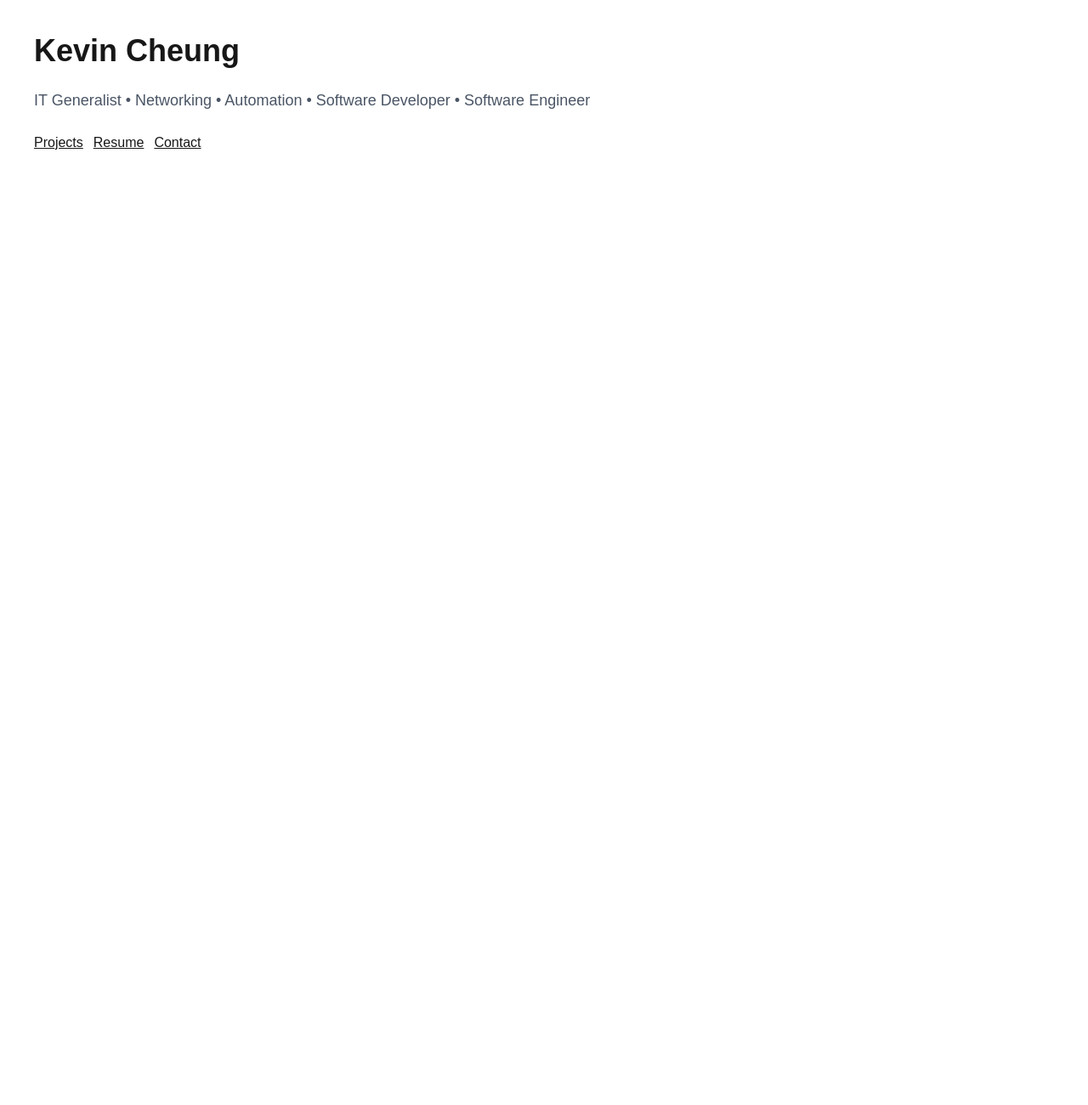
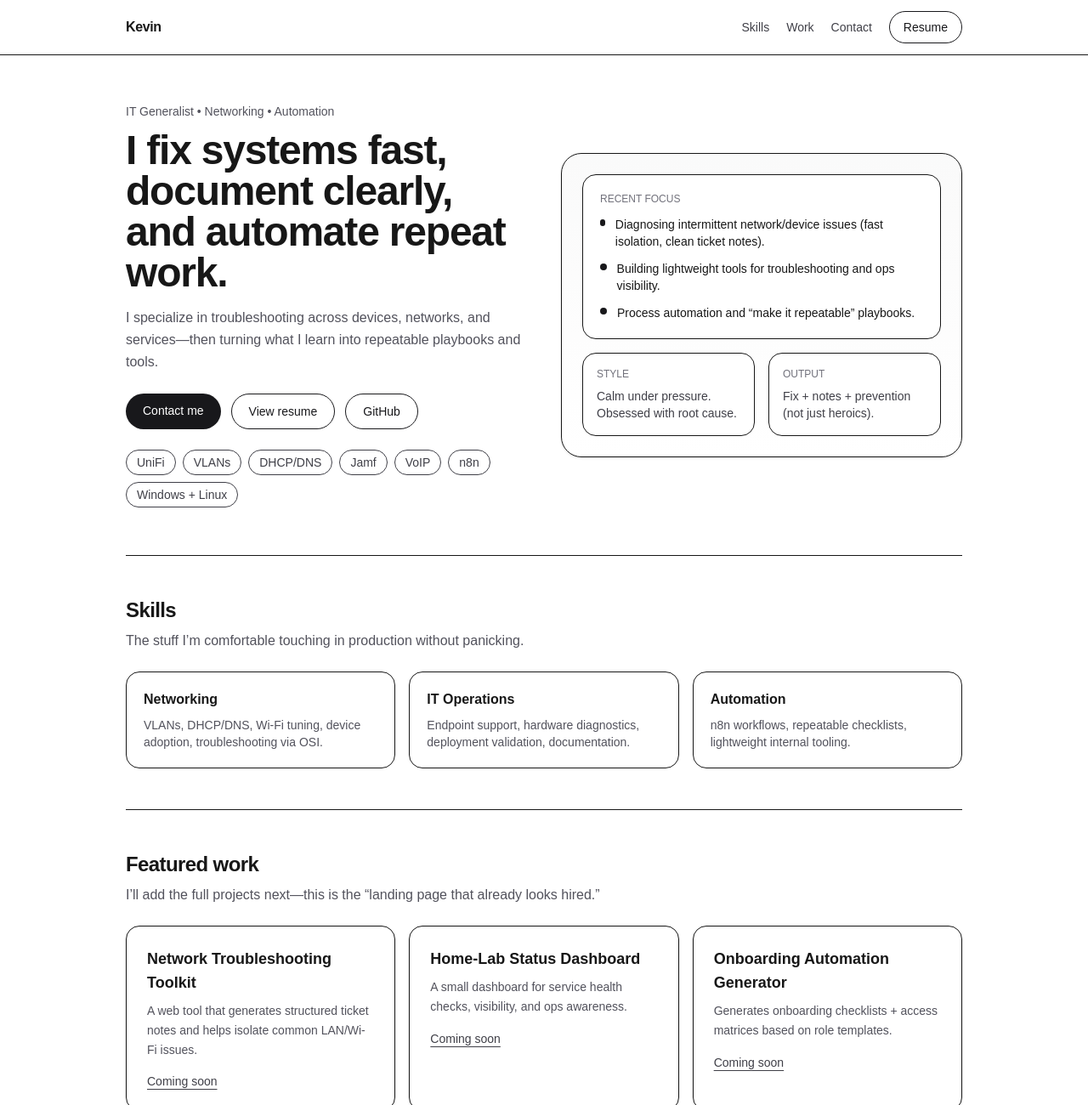
Before and after one commit to Kcheungz/portfolio, a Next.js app: page / in a window 1280 px wide. Shown: the top 1300 px of the page at 85% size. Before the commit the page ends 800 px from the top, so only its background shows below. Built offline with nearby package versions, Linux system fonts and the light colour scheme.

Commit message:
Add styled homepage + navbar

```diff
--- a/app/page.tsx
+++ b/app/page.tsx
@@ -1,20 +1,217 @@
-import Image from "next/image";
+import Navbar from "@/components/Navbar";
+
+function Chip({ children }: { children: React.ReactNode }) {
+  return (
+    <span className="rounded-full border bg-white px-3 py-1 text-sm text-zinc-700">
+      {children}
+    </span>
+  );
+}
+
+function Card({
+  title,
+  desc,
+}: {
+  title: string;
+  desc: string;
+}) {
+  return (
+    <div className="rounded-2xl border bg-white p-6 shadow-sm">
+      <h3 className="text-lg font-semibold">{title}</h3>
+      <p className="mt-2 text-sm leading-relaxed text-zinc-600">{desc}</p>
+      <div className="mt-4 text-sm text-zinc-700">
+        <span className="underline underline-offset-4">Coming soon</span>
+      </div>
+    </div>
+  );
+}
 
 export default function Home() {
   return (
-    <main className="min-h-screen p-10">
-      <div className="max-w-3xl space-y-6">
-        <h1 className="text-4xl font-bold">Kevin Cheung</h1>
-        <p className="text-lg text-gray-600">
-          IT Generalist • Networking • Automation • Software Developer • Software Engineer
-        </p>
+    <div>
+      <Navbar />
 
-        <div className="flex gap-3">
-          <a className="underline" href="/projects">Projects</a>
-          <a className="underline" href="/resume">Resume</a>
-          <a className="underline" href="/contact">Contact</a>
-        </div>
-      </div>
-    </main>
+      <main className="mx-auto max-w-5xl px-5">
+        {/* HERO */}
+        <section className="py-14">
+          <div className="grid gap-10 md:grid-cols-2 md:items-center">
+            <div>
+              <p className="text-sm text-zinc-600">
+                IT Generalist • Networking • Automation
+              </p>
+
+              <h1 className="mt-3 text-4xl font-bold tracking-tight md:text-5xl">
+                I fix systems fast, document clearly, and automate repeat work.
+              </h1>
+
+              <p className="mt-4 text-base leading-relaxed text-zinc-600">
+                I specialize in troubleshooting across devices, networks, and
+                services—then turning what I learn into repeatable playbooks and
+                tools.
+              </p>
+
+              <div className="mt-6 flex flex-wrap gap-3">
+                <a
+                  href="#contact"
+                  className="rounded-full bg-zinc-900 px-5 py-2.5 text-sm font-medium text-white hover:bg-zinc-800"
+                >
+                  Contact me
+                </a>
+                <a
+                  href="/resume"
+                  className="rounded-full border px-5 py-2.5 text-sm font-medium text-zinc-900 hover:bg-zinc-50"
+                >
+                  View resume
+                </a>
+                <a
+                  href="https://github.com/"
+                  className="rounded-full border px-5 py-2.5 text-sm font-medium text-zinc-900 hover:bg-zinc-50"
+                >
+                  GitHub
+                </a>
+              </div>
+
+              <div className="mt-6 flex flex-wrap gap-2">
+                <Chip>UniFi</Chip>
+                <Chip>VLANs</Chip>
+                <Chip>DHCP/DNS</Chip>
+                <Chip>Jamf</Chip>
+                <Chip>VoIP</Chip>
+                <Chip>n8n</Chip>
+                <Chip>Windows + Linux</Chip>
+              </div>
+            </div>
+
+            {/* “Visual” panel without needing images */}
+            <div className="rounded-3xl border bg-gradient-to-b from-zinc-50 to-white p-6 shadow-sm">
+              <div className="rounded-2xl border bg-white p-5">
+                <p className="text-xs font-medium text-zinc-500">
+                  RECENT FOCUS
+                </p>
+                <ul className="mt-3 space-y-3 text-sm">
+                  <li className="flex items-start gap-3">
+                    <span className="mt-1 inline-block h-2 w-2 rounded-full bg-zinc-900" />
+                    <span>
+                      Diagnosing intermittent network/device issues (fast isolation,
+                      clean ticket notes).
+                    </span>
+                  </li>
+                  <li className="flex items-start gap-3">
+                    <span className="mt-1 inline-block h-2 w-2 rounded-full bg-zinc-900" />
+                    <span>
+                      Building lightweight tools for troubleshooting and ops visibility.
+                    </span>
+                  </li>
+                  <li className="flex items-start gap-3">
+                    <span className="mt-1 inline-block h-2 w-2 rounded-full bg-zinc-900" />
+                    <span>
+                      Process automation and “make it repeatable” playbooks.
+                    </span>
+                  </li>
+                </ul>
+              </div>
+
+              <div className="mt-4 grid gap-4 sm:grid-cols-2">
+                <div className="rounded-2xl border bg-white p-4">
+                  <p className="text-xs font-medium text-zinc-500">STYLE</p>
+                  <p className="mt-2 text-sm text-zinc-700">
+                    Calm under pressure. Obsessed with root cause.
+                  </p>
+                </div>
+                <div className="rounded-2xl border bg-white p-4">
+                  <p className="text-xs font-medium text-zinc-500">OUTPUT</p>
+                  <p className="mt-2 text-sm text-zinc-700">
+                    Fix + notes + prevention (not just heroics).
+                  </p>
+                </div>
+              </div>
+            </div>
+          </div>
+        </section>
+
+        {/* SKILLS */}
+        <section id="skills" className="py-12 border-t">
+          <h2 className="text-2xl font-semibold tracking-tight">Skills</h2>
+          <p className="mt-2 text-zinc-600">
+            The stuff I’m comfortable touching in production without panicking.
+          </p>
+
+          <div className="mt-6 grid gap-4 md:grid-cols-3">
+            <div className="rounded-2xl border p-5">
+              <h3 className="font-semibold">Networking</h3>
+              <p className="mt-2 text-sm text-zinc-600">
+                VLANs, DHCP/DNS, Wi-Fi tuning, device adoption, troubleshooting via OSI.
+              </p>
+            </div>
+            <div className="rounded-2xl border p-5">
+              <h3 className="font-semibold">IT Operations</h3>
+              <p className="mt-2 text-sm text-zinc-600">
+                Endpoint support, hardware diagnostics, deployment validation, documentation.
+              </p>
+            </div>
+            <div className="rounded-2xl border p-5">
+              <h3 className="font-semibold">Automation</h3>
+              <p className="mt-2 text-sm text-zinc-600">
+                n8n workflows, repeatable checklists, lightweight internal tooling.
+              </p>
+            </div>
+          </div>
+        </section>
+
+        {/* WORK / FEATURED */}
+        <section id="work" className="py-12 border-t">
+          <h2 className="text-2xl font-semibold tracking-tight">Featured work</h2>
+          <p className="mt-2 text-zinc-600">
+            I’ll add the full projects next—this is the “landing page that already looks hired.”
+          </p>
+
+          <div className="mt-6 grid gap-4 md:grid-cols-3">
+            <Card
+              title="Network Troubleshooting Toolkit"
+              desc="A web tool that generates structured ticket notes and helps isolate common LAN/Wi-Fi issues."
+            />
+            <Card
+              title="Home-Lab Status Dashboard"
+              desc="A small dashboard for service health checks, visibility, and ops awareness."
+            />
+            <Card
+              title="Onboarding Automation Generator"
+              desc="Generates onboarding checklists + access matrices based on role templates."
+            />
+          </div>
+        </section>
+
+        {/* CONTACT */}
+        <section id="contact" className="py-12 border-t">
+          <div className="rounded-3xl border bg-zinc-50 p-8">
+            <h2 className="text-2xl font-semibold tracking-tight">
+              Let’s talk
+            </h2>
+            <p className="mt-2 text-zinc-600">
+              Best way to reach me: email + LinkedIn.
+            </p>
+
+            <div className="mt-6 flex flex-wrap gap-3">
+              <a
+                className="rounded-full bg-zinc-900 px-5 py-2.5 text-sm font-medium text-white hover:bg-zinc-800"
+                href="mailto:you@example.com"
+              >
+                Email me
+              </a>
+              <a
+                className="rounded-full border px-5 py-2.5 text-sm font-medium hover:bg-white"
+                href="https://www.linkedin.com/"
+              >
+                LinkedIn
+              </a>
+            </div>
+          </div>
+        </section>
+
+        <footer className="py-10 text-sm text-zinc-500">
+          © {new Date().getFullYear()} Kevin. Built with Next.js.
+        </footer>
+      </main>
+    </div>
   );
 }
--- /dev/null
+++ b/components/Navbar.tsx
@@ -0,0 +1,23 @@
+export default function Navbar() {
+  return (
+    <header className="sticky top-0 z-50 border-b bg-white/80 backdrop-blur">
+      <div className="mx-auto flex h-16 max-w-5xl items-center justify-between px-5">
+        <a href="/" className="font-semibold tracking-tight">
+          Kevin
+        </a>
+
+        <nav className="flex items-center gap-5 text-sm text-zinc-700">
+          <a className="hover:text-zinc-950" href="#skills">Skills</a>
+          <a className="hover:text-zinc-950" href="#work">Work</a>
+          <a className="hover:text-zinc-950" href="#contact">Contact</a>
+          <a
+            className="rounded-full border px-4 py-2 text-zinc-900 hover:bg-zinc-50"
+            href="/resume"
+          >
+            Resume
+          </a>
+        </nav>
+      </div>
+    </header>
+  );
+}
```
